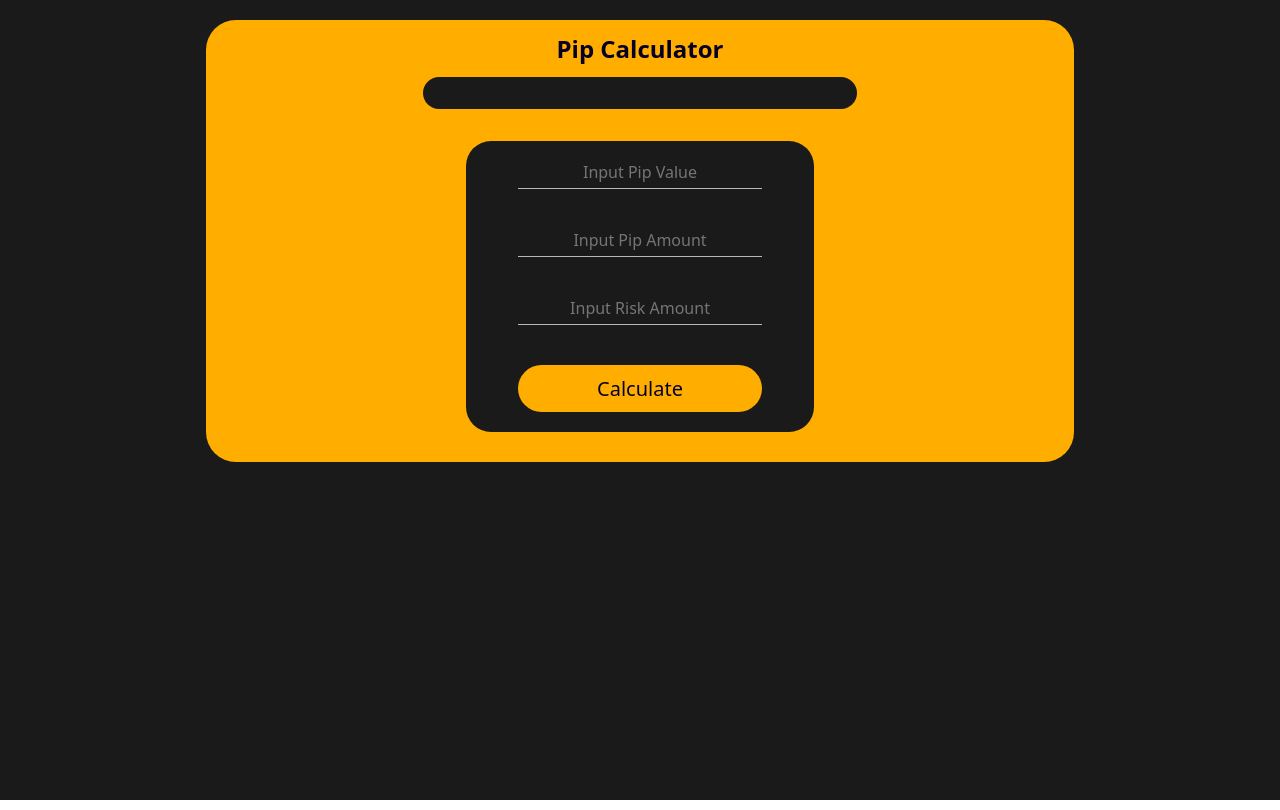
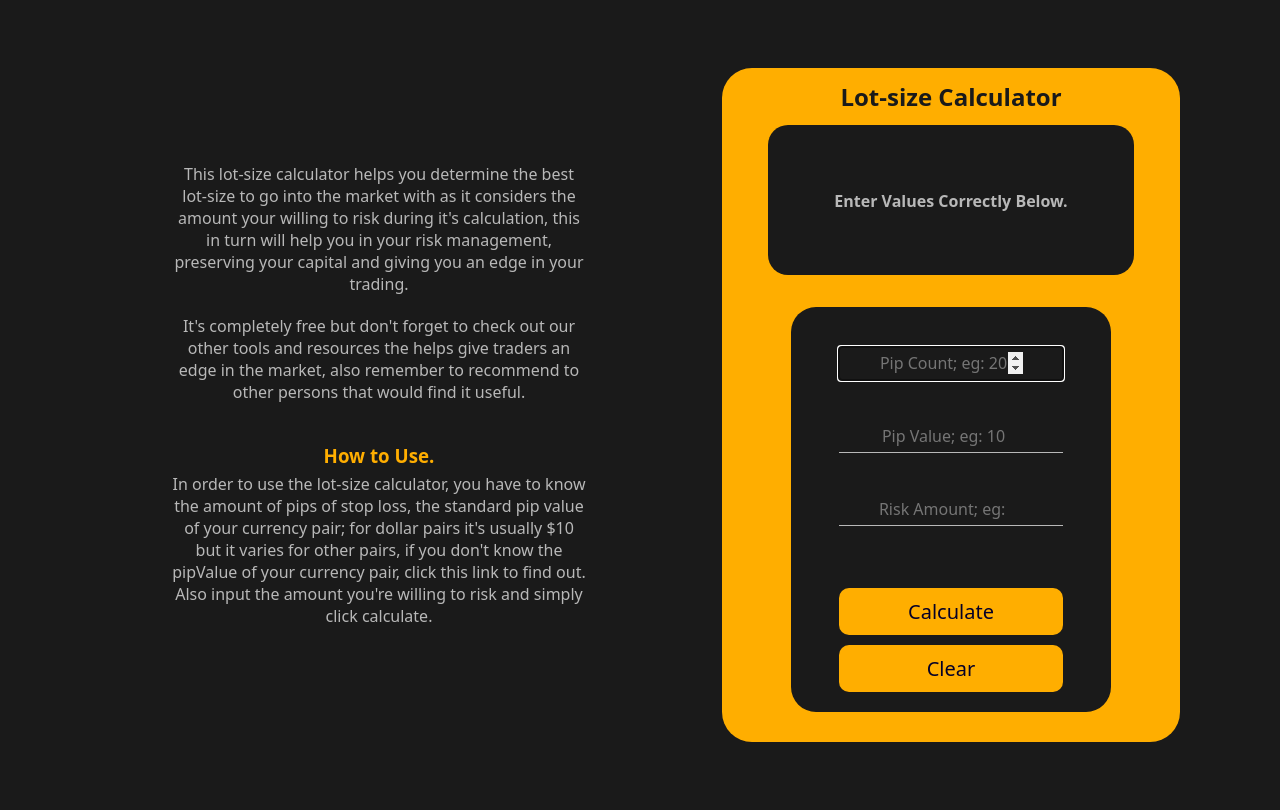
Before and after one commit to Mike-Nd/calex, a React (Create React App) app: page / in a window 1280 px wide. Built offline with nearby package versions, Linux system fonts and the light colour scheme.

Commit message:
finished ui

```diff
--- a/src/App.css
+++ b/src/App.css
@@ -7,51 +7,64 @@
 .App {
   background-color: rgb(26, 26, 26);
   min-height: 100vh;
-  margin: 0;
+}
+
+.major {
+  flex-direction: column;
+  text-align: center;
+  display: flex;
+  justify-content: space-around;
+  padding: 30px 0;
 }
 
 .container {
   display: flex;
   flex-direction: column;
-  gap: 4rem;
+  gap: 40px;
 }
 
 .App-header {
   background-color: rgb(255, 174, 0);
-  border-radius: 0 0 30px 30px;
+  border-radius:30px;
   display: flex;
   flex-direction: column;
   justify-content: flex-start;
   align-items: center;
-  gap: 0;
   padding: 0 0 2rem;
-
 }
 
 .App-header h1 {
   text-align: center;
   font-size: 1.5rem;
-  color: rgb(6, 0, 39);
+  color: rgb(26, 26, 26);
   margin: 0;
   padding: 12px 0 12px 0;
-
 }
 
 .main-section {
   background-color: rgb(26, 26, 26);
-  padding: 0 0 2rem;
+  padding: 0 0 10px;
   width: 80%;
+  min-height: 150px;
   align-items: center;
   border-radius: 20px;
   text-align: center;
   color: white;
+  overflow-wrap: break-word;
 }
 
 .main-section h2 {
   font-size: 2.5rem;
   margin: 0;
-  padding: 2rem 0 2rem;
+  padding: 10px 0 0;
   font-weight: 400;
+}
+
+.display-default {
+  font-size: 1.5rem;
+  color: rgb(184, 184, 184);
+  position: relative;
+  top: 65px;
 }
 
 .main-section h3 {
@@ -68,9 +81,9 @@
   width: 70%;
   font-size: 1.25rem;
   font-weight: 500;
-  border-radius: 25px;
+  border-radius: 10px;
   padding: 10px;
-  margin: 20px;
+  margin: 10px 0 0;
   border: 0;
   background-color: rgb(255, 174, 0);
   color: rgb(6, 0, 39);
@@ -85,7 +98,8 @@
   display: flex;
   flex-direction: column;
   align-items: center;
-   align-self: center;
+  align-self: center;
+  margin-bottom: 2rem;
 }
 
 .inputs input {
@@ -95,21 +109,36 @@
   max-width: 70%;
   text-align: center;
   font-size: 1rem;
-  margin: 20px  5px;
+  margin: 20px 5px;
   color: rgb(184, 184, 184);
-  padding: 0 40px 5px;
+  padding: 5px 40px;
 }
 
-@media screen and (min-width:900px) {
+.extra p {
+  color: rgb(184, 184, 184);
+  margin: 0 20px 20px;
+  font-size: 1rem;
+}
+
+.extra{
+  margin: 50px ;
+}
+
+.extra h3 {
+  color: rgb(255, 174, 0);
+  margin: 40px 0 5px;
+}
+
+@media screen and (min-width: 900px) {
   .main-section {
-    width: 50%;
+    width: 80%;
   }
 
-
   .desktop-input {
-    width: 40%;
+    width: 70%;
     background: rgb(26, 26, 26);
     margin: auto;
+    padding: 20px 0 20px;
     border-radius: 25px;
   }
 
@@ -117,17 +146,37 @@
     padding: 20px;
   }
 
-  .App-header  {
+  .major {
+    flex-direction: row;
+    padding: 3rem;
+    max-width: 1500px;
+    margin: auto;
+  }
+
+  .App-header {
     background: 0;
   }
 
   .container {
-    width: 70%;
     max-width: 1024px;
+    width: 40%;
     background: rgb(255, 174, 0);
     border-radius: 30px;
-    margin: auto;
+    padding: 0;
     display: block;
     padding-bottom: 30px;
   }
+
+  .extra {
+    width: 40%;
+    align-self: center;
+  }
 }
+
+@media screen and (min-width:570px) and (max-width:900px) {
+  .major{
+    max-width: 500px;
+    margin: auto;
+  }
+
+}
--- a/src/App.js
+++ b/src/App.js
@@ -1,61 +1,114 @@
-import './App.css';
-import React, {useState} from "react";
-
+import "./App.css";
+import React, { useState } from "react";
+import Display from "./display";
 
 function App() {
+  const [pipAmount, setPipAmount] = useState("");
   const [pipValue, setPipValue] = useState("");
-  const [pipAmount, setPipAmount] = useState("");
   const [riskAmount, setRiskAmount] = useState("");
-
+  const [calculations, setCalcultions] = useState([]);
 
   const Calculate = () => {
+    const answer = riskAmount / (pipValue * pipAmount);
 
+    //display answer
+    if (pipAmount !== "" && pipValue !== "" && riskAmount !== "") {
+      setCalcultions([...calculations, answer]);
+    } else {
+      return;
     }
+  };
+
+  //clear the input spaces
+  const Clear = () => {
+    setPipValue("");
+    setPipAmount("");
+    setRiskAmount("");
+    setCalcultions("");
+  };
 
   return (
     <div className="App">
+      <div class="major">
+        <div className="extra">
+          <p>
+            This lot-size calculator helps you determine the best lot-size to go
+            into the market with as it considers the amount your willing to risk
+            during it's calculation, this in turn will help you in your risk
+            management, preserving your capital and giving you an edge in your
+            trading.
+          </p>
+
+          <p>
+            It's completely free but don't forget to check out our other tools
+            and resources the helps give traders an edge in the market, also
+            remember to recommend to other persons that would find it useful.
+          </p>
+
+          <h3>How to Use.</h3>
+          <p>
+            In order to use the lot-size calculator, you have to know the amount
+            of pips of stop loss, the standard pip value of your currency pair;
+            for dollar pairs it's usually $10 but it varies for other pairs, if
+            you don't know the pipValue of your currency pair, click this link to find out. Also input the amount you're
+            willing to risk and simply click calculate.
+          </p>
+        </div>
         <div className="container">
-
           {/* display section */}
           <header className="App-header">
-          <h1>Pip Calculator</h1>
-
+            <h1>Lot-size Calculator</h1>
             <div className="main-section">
-
+              {calculations.length ? (
+                <Display
+                  calculations={calculations[calculations.length - 1]}
+                  pipValue={pipValue}
+                  pipAmount={pipAmount}
+                  riskAmount={riskAmount}
+                />
+              ) : (
+                <h3 className="display-default">
+                  Enter Values Correctly Below.
+                </h3>
+              )}
             </div>
           </header>
-
           <section className="desktop-input">
             {/* section for inputing values */}
             <section className="inputs">
               <input
+                className="input-box2"
+                placeholder="Pip Count; eg: 20"
+                value={pipAmount}
+                onChange={(e) => setPipAmount(e.target.value)}
+                autoFocus
+                type="number"
+              />
+              <input
                 className="input-box1"
-              placeholder="Input Pip Value"
+                placeholder="Pip Value; eg: 10"
                 value={pipValue}
                 onChange={(e) => setPipValue(e.target.value)}
+                type="number"
               />
-
-            <input
-              className="input-box2"
-              placeholder="Input Pip Amount"
-              value={pipAmount}
-              onChange={(e) => setPipAmount(e.target.value)}
-            />
-
               <input
                 className="input-box3"
-              placeholder="Input Risk Amount"
+                placeholder="Risk Amount; eg: 100"
                 value={riskAmount}
                 onChange={(e) => setRiskAmount(e.target.value)}
+                type="number"
               />
             </section>
-
             <footer className="footer">
               <button className="footer-btn" onClick={() => Calculate()}>
                 Calculate
               </button>
+              <button className="footer-btn" onClick={() => Clear()}>
+                Clear
+              </button>
             </footer>
           </section>
+        </div>
 
       </div>
     </div>
--- a/src/display.css
+++ b/src/display.css
@@ -4,3 +4,9 @@
   justify-content: space-between;
   padding: 5px 70px 0 70px  ;
 }
+
+.data h5{
+  color: rgb(184, 184, 184);
+  font-size: 1rem;
+  margin: 0 0 20px;
+}
--- a/src/display.js
+++ b/src/display.js
@@ -1,23 +1,24 @@
-import "./line.css"
+import "./display.css"
 
-function Display() {
+function Display(props) {
     return (
       <div className="data">
-        <h2>$500.00</h2>
+        <h2>{props.calculations} Lots</h2>
+        <h5>lotsize</h5>
 
         <div className="estimated-profit">
           <h3>Pip count :</h3>
-          <h3>{pipValue}</h3>
+          <h3>{props.pipAmount}</h3>
+        </div>
+
+        <div className="estimated-profit">
+          <h3>Pip Value :</h3>
+          <h3>${props.pipValue}</h3>
         </div>
 
         <div className="estimated-profit">
           <h3>Risk Amount :</h3>
-          <h3>${pipAmount}</h3>
-        </div>
-
-        <div className="estimated-profit">
-          <h3>Pip value :</h3>
-          <h3>${riskAmount}</h3>
+          <h3>${props.riskAmount}</h3>
         </div>
       </div>
     );
```
Lines whose indentation alone changed are shown as unchanged.
